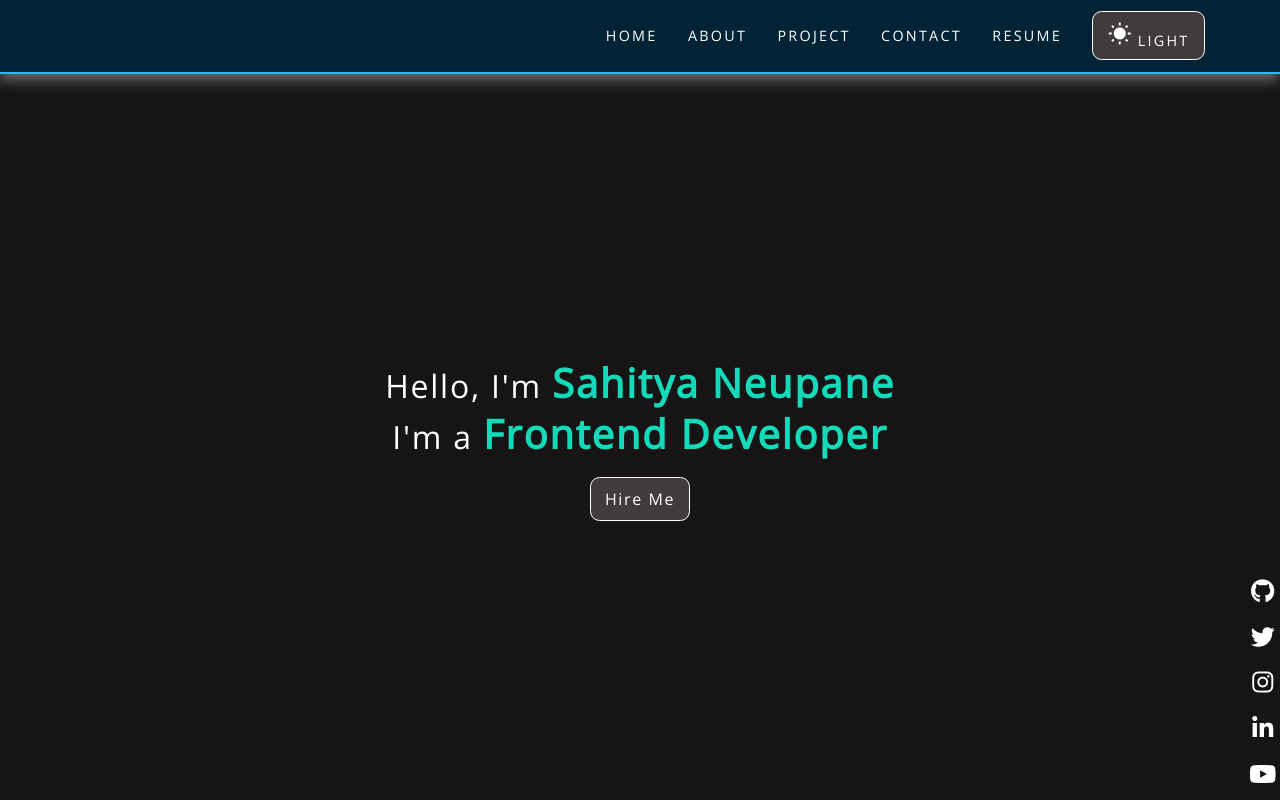
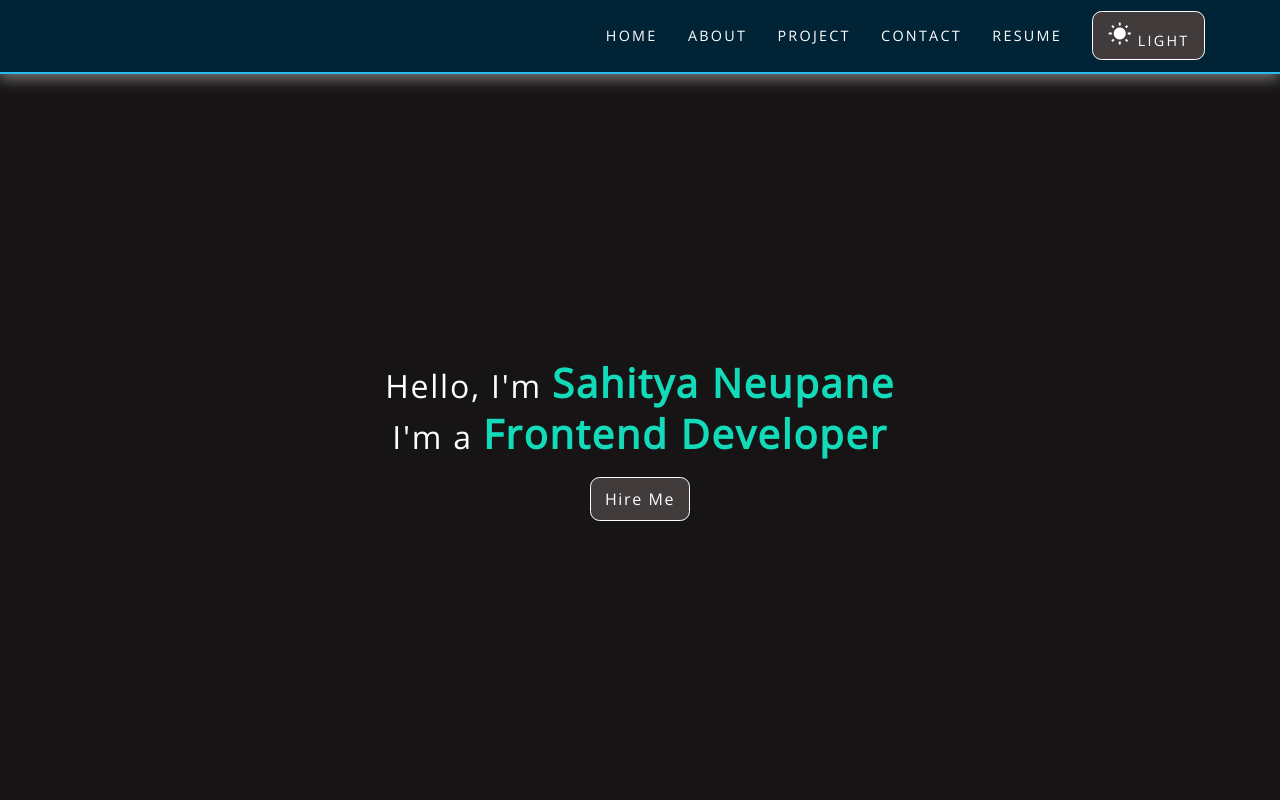
Before and after one commit to Sahitya1707/My-portfolio, a website: page index.html in a window 1280 px wide. Shown: the top 800 px of the page. Drawn offline with nearby package versions, Linux system fonts and the light colour scheme; a web font is replaced by a local one.

Commit message:
changes done for visa interview

```diff
--- a/index.html
+++ b/index.html
@@ -65,7 +65,7 @@
       </div>
     </nav>
   </header>
-  <div class="my-socialmedia">
+  <div class="my-socialmedia hidden">
     <ul class="social-handles">
       <li>
         <a href="https://github.com/Sahitya1707" class="social-handle">
```
